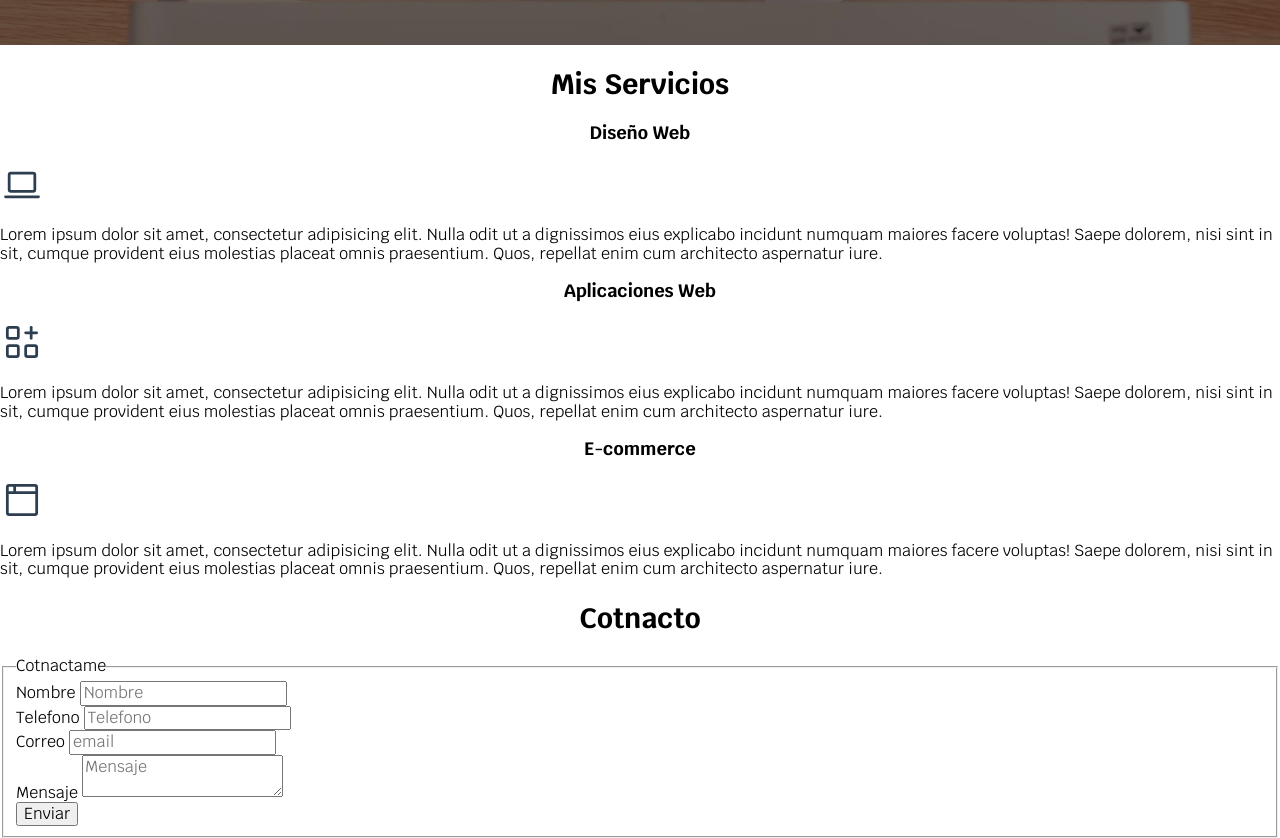
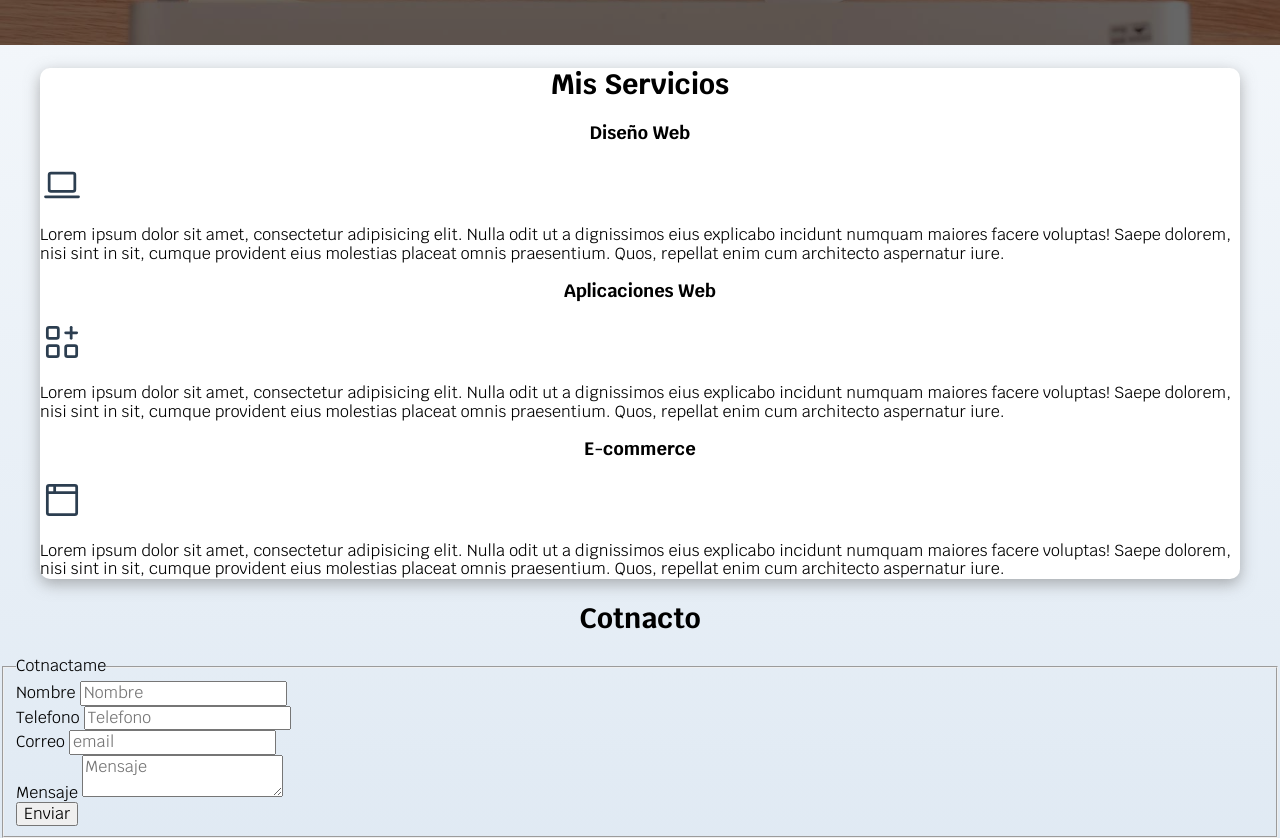
Before and after one commit to AlejoColazurda/Freelancer2023, a plain HTML site: page index.html in a window 1280 px wide. Shown: the part 503-1341 px from the top of the page. Drawn offline with Linux system fonts and the light colour scheme.

Commit message:
Mod shadows

```diff
--- a/css/style.css
+++ b/css/style.css
@@ -5,6 +5,7 @@
     --cprimario:#FFC107;
     --csecundario: #0097A7;
     --cgris:#757575;
+    --cgrisclaro:#DFE9F3;
 }
 /*GLOBALES*/
 html{
@@ -19,6 +20,7 @@ html{
 body{
     font-size: 16px;/* 1rem = 10px*/
     font-family: 'Krub', sans-serif;
+    background-image: linear-gradient(to top, var(--cgrisclaro)  0%, var(--cblanco) 100%);
 }
 .contenedor{
     /*Cambios: Pasamos de usar solo width a max-width, ya que queremos que cualquier div tome por default el 100%*/
@@ -44,6 +46,13 @@ body{
     .boton {
         width: auto;
     }
+}
+.sombra{
+    -webkit-box-shadow: 0px 5px 15px 0px rgba(112,112,112,0.54);
+-moz-box-shadow: 0px 5px 15px 0px rgba(112,112,112,0.54);
+box-shadow: 0px 5px 15px 0px rgba(112,112,112,0.54);
+background-color: var(--cblanco);
+border-radius: 1rem;
 }
 
 /*TIPOGRAFIA.*/
@@ -105,6 +114,7 @@ h1,h2,h3{
     height: 410px;
     /*Agregamos "position: relative; para que el contenido hijo pueda tener posicion absoluta. Con esto, podemos ubicar con coordenadas todo lo del contenido-hero (contenido hijo)."*/
     position: relative;
+    margin-bottom: 2rem;
     /*---------------------------------------------------------------*/
 }
 .contenido-hero{
--- a/index.html
+++ b/index.html
@@ -50,7 +50,7 @@
 
 </section><!--.hero-->
 
-<main>
+<main class="contenedor sombra">
     <h2>Mis Servicios</h2>
     <section>
     <h3>Diseño Web</h3>
@@ -85,7 +85,7 @@
     </svg>
     <p>Lorem ipsum dolor sit amet, consectetur adipisicing elit. Nulla odit ut a dignissimos eius explicabo incidunt numquam maiores facere voluptas! Saepe dolorem, nisi sint in sit, cumque provident eius molestias placeat omnis praesentium. Quos, repellat enim cum architecto aspernatur iure.</p>
 </section>
-</main>
+</main><!--.contenedor sombra-->
 
     <section>
     <h2>Cotnacto</h2>
```
